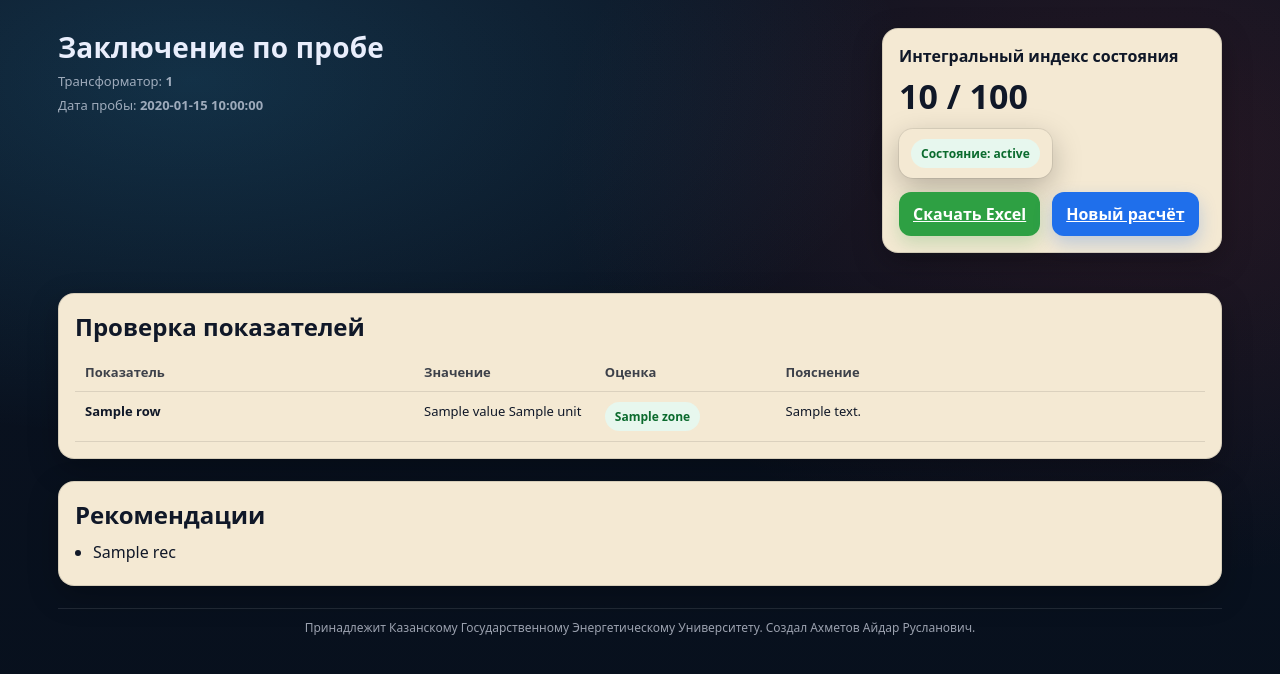
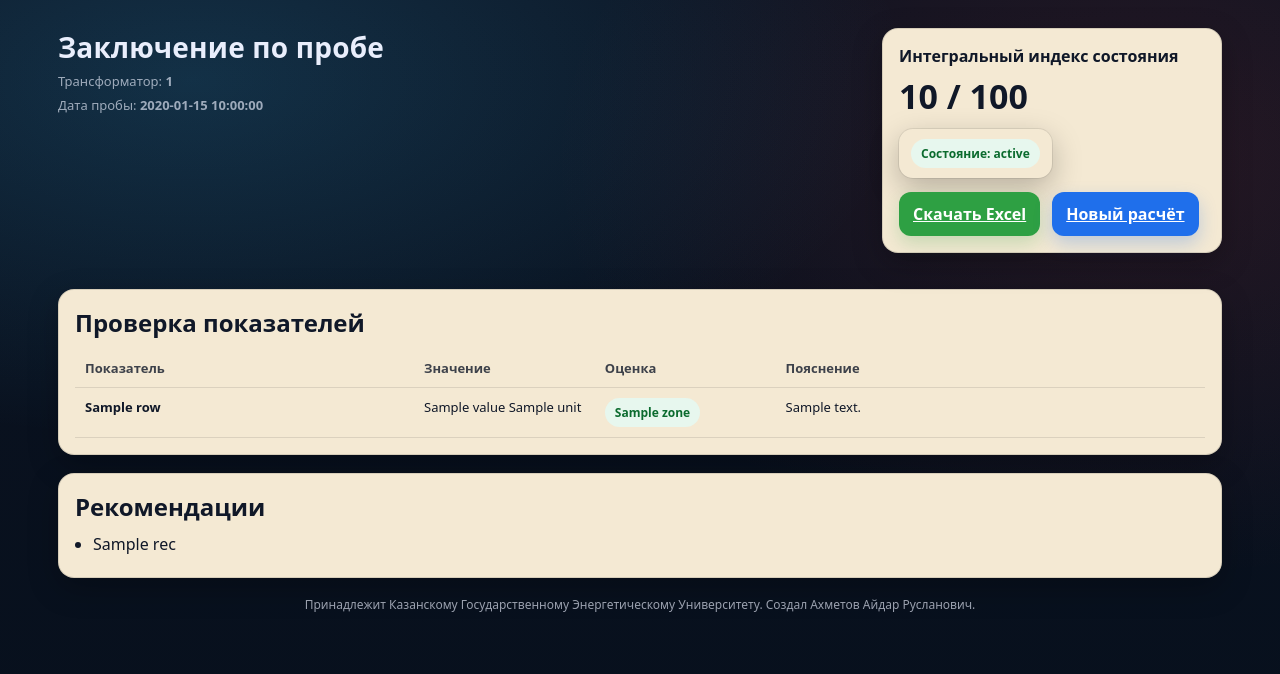
Before and after one commit to ilyashn2001-code/aidar_ahmetov, a Flask app: template templates/result.html in a window 1280 px wide. Shown: the top 674 px of the page. Run offline with Flask 3, Linux system fonts and the light colour scheme; the template is opened without the code that fills it: most values are stand-ins (such as "Sample title", 1, 10 or a date in 2020).

Commit message:
Update style.css

```diff
--- a/static/style.css
+++ b/static/style.css
@@ -280,3 +280,26 @@ select option{
 .result-card{
   margin-bottom: 22px;
 }
+
+.result-card{
+  background: var(--card);
+  color: var(--cardText);
+  border: 1px solid var(--cardStroke);
+  border-radius: 16px;
+  padding: 16px;
+  margin-bottom: 18px; /* ВАЖНО */
+}
+
+.footer{
+  margin-top: 12px;
+  color: rgba(233,238,252,0.65);
+  font-size: 12px;
+  text-align: center;
+  padding-top: 0;
+  border-top: none; /* УБРАТЬ */
+}
+
+
+.result-card + .result-card{
+  margin-top: 18px;
+}
```
